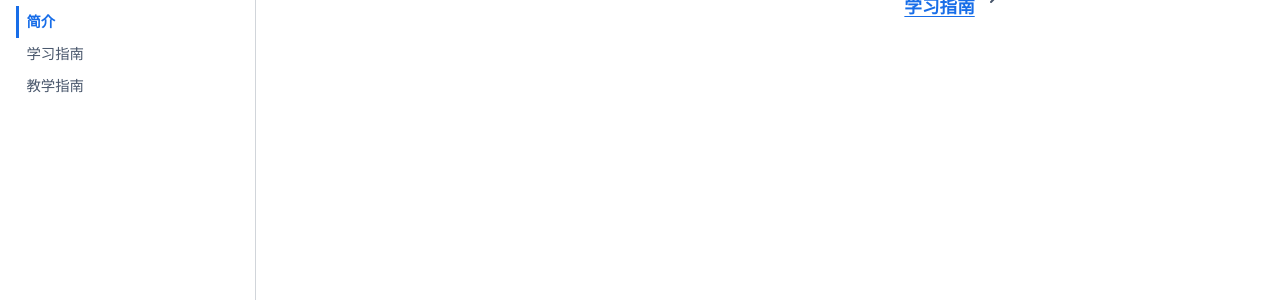
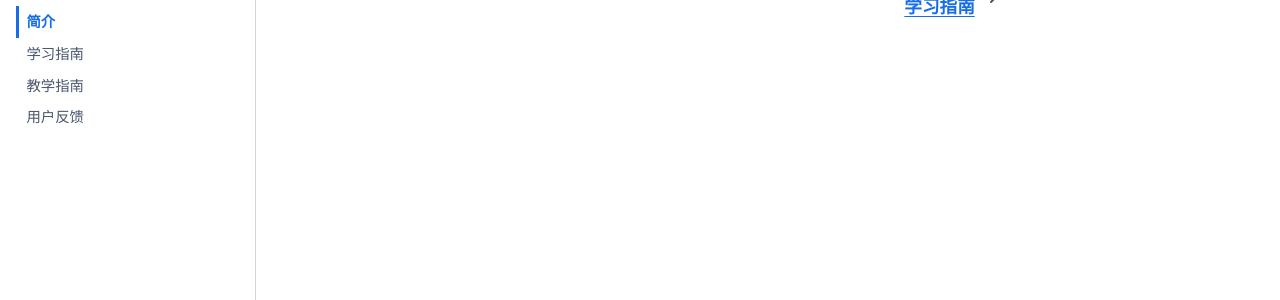
Before and after one commit to quanttide/qtclass-course-of-big-data-practice, a Jupyter Book: the page built from index.md, in a window 1280 px wide. Shown: the part 170-470 px from the top of the page. Built offline with Jupyter Book 1.0.4 settings and Sphinx 7.4.7 and the Sphinx Book theme 1.1.4, drawn with Linux system fonts in a browser that asks for light colours.

Commit message:
chore(toc): 增加用户反馈

```diff
--- a/_toc.yml
+++ b/_toc.yml
@@ -3,3 +3,4 @@ root: index.md
 chapters:
 - file: learning/README.md
 - file: teaching/README.md
+- file: feedbacks/README.md
--- /dev/null
+++ b/feedbacks/README.md
@@ -0,0 +1 @@
+# 用户反馈
```
